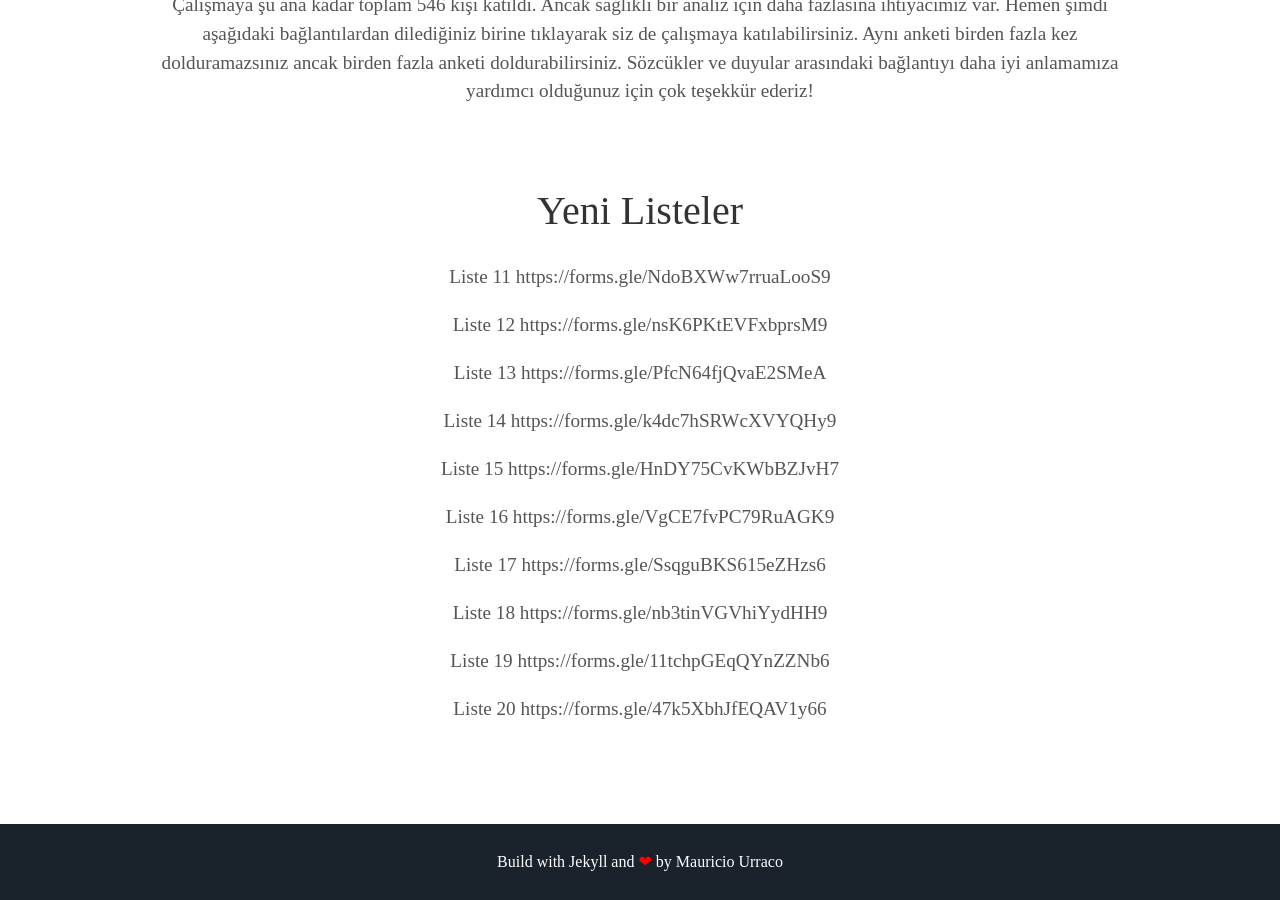
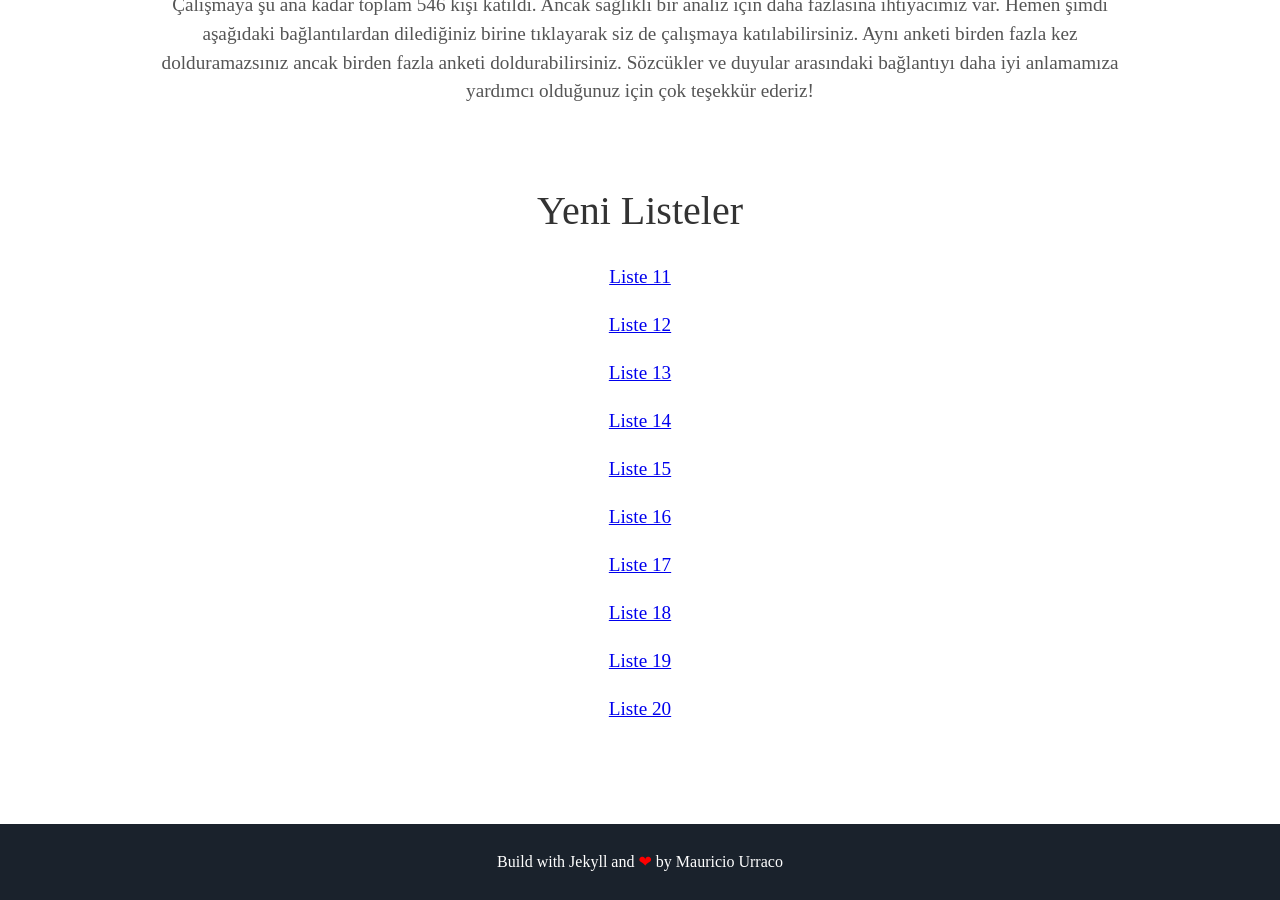
Before and after one commit to 925sozcuk/925sozcuk.github.io, a Jekyll site: the page built from index.html, in a window 1280 px wide and 900 px high, scrolled down 1309 px. Built offline with Jekyll 4.4.1, drawn with Linux system fonts in a browser that asks for light colours; some web fonts are replaced; some of the changed lines change nothing that is shown.

Commit message:
Update about.html

```diff
--- a/_includes/about.html
+++ b/_includes/about.html
@@ -12,15 +12,15 @@
     Sözcükler ve duyular arasındaki bağlantıyı daha iyi anlamamıza yardımcı olduğunuz için çok teşekkür ederiz!</p>
 
   <h1>Yeni Listeler</h1>
-  <p>Liste 11 https://forms.gle/NdoBXWw7rruaLooS9</p>
-  <p>Liste 12 https://forms.gle/nsK6PKtEVFxbprsM9</p>
-  <p>Liste 13 https://forms.gle/PfcN64fjQvaE2SMeA</p>
-  <p>Liste 14 https://forms.gle/k4dc7hSRWcXVYQHy9</p>
-  <p>Liste 15 https://forms.gle/HnDY75CvKWbBZJvH7</p>
-  <p>Liste 16 https://forms.gle/VgCE7fvPC79RuAGK9</p>
-  <p>Liste 17 https://forms.gle/SsqguBKS615eZHzs6</p>
-  <p>Liste 18 https://forms.gle/nb3tinVGVhiYydHH9</p>
-  <p>Liste 19 https://forms.gle/11tchpGEqQYnZZNb6</p>
-  <p>Liste 20 https://forms.gle/47k5XbhJfEQAV1y66</p>
+  <p><a href="https://forms.gle/NdoBXWw7rruaLooS9">Liste 11</a></p>
+  <p><a href="https://forms.gle/nsK6PKtEVFxbprsM9">Liste 12</a></p>
+  <p><a href="https://forms.gle/PfcN64fjQvaE2SMeA">Liste 13</a></p>
+  <p><a href="https://forms.gle/k4dc7hSRWcXVYQHy9">Liste 14</a></p>
+  <p><a href="https://forms.gle/HnDY75CvKWbBZJvH7">Liste 15</a></p>
+  <p><a href="https://forms.gle/VgCE7fvPC79RuAGK9">Liste 16</a></p>
+  <p><a href="https://forms.gle/SsqguBKS615eZHzs6">Liste 17</a></p>
+  <p><a href="https://forms.gle/nb3tinVGVhiYydHH9">Liste 18</a></p>
+  <p><a href="https://forms.gle/11tchpGEqQYnZZNb6">Liste 19</a></p>
+  <p><a href="https://forms.gle/47k5XbhJfEQAV1y66">Liste 20</a></p>
 
 </div>
```
